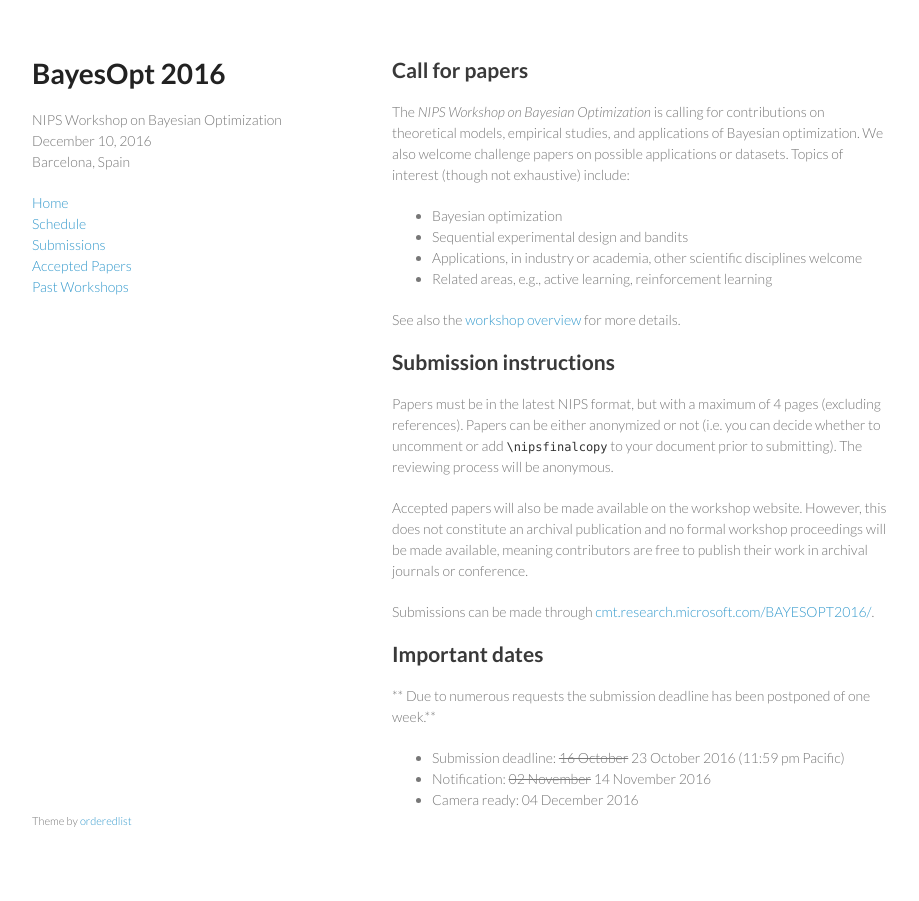
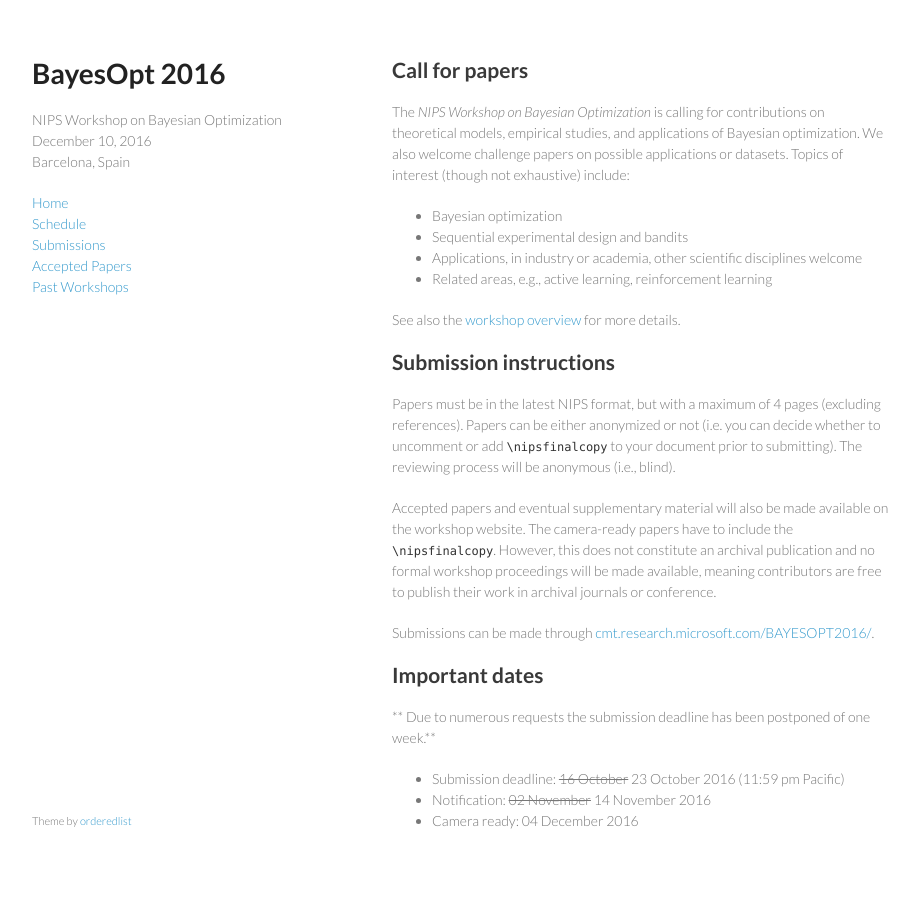
Before and after one commit to bayesopt/bayesopt.github.io, a Jekyll site: the page built from submissions.md, in a window 1280 px wide. Shown: the whole page, without its empty margins (178-1097 px from the left). Built offline with Jekyll 4.4.1, drawn with Linux system fonts in a browser that asks for light colours.

Commit message:
small changes

```diff
--- a/submissions.md
+++ b/submissions.md
@@ -26,10 +26,11 @@ See also the [workshop overview](index.html) for more details.
 Papers must be in the latest NIPS format, but with a maximum of 4 pages
 (excluding references). Papers can be either anonymized or not (i.e. you can
 decide whether to uncomment or add `\nipsfinalcopy` to your document prior to
-submitting). The reviewing process will be anonymous.
+submitting). The reviewing process will be anonymous (i.e., blind).
 
-Accepted papers will also be made available on the workshop website. However,
-this does not constitute an archival publication and no formal workshop
+Accepted papers and eventual supplementary material will also be made available on the workshop website.
+The camera-ready papers have to include the `\nipsfinalcopy`.
+However, this does not constitute an archival publication and no formal workshop
 proceedings will be made available, meaning contributors are free to publish
 their work in archival journals or conference.
 
```
Also changed, not shown: accepted.md (+1 -1 lines).
